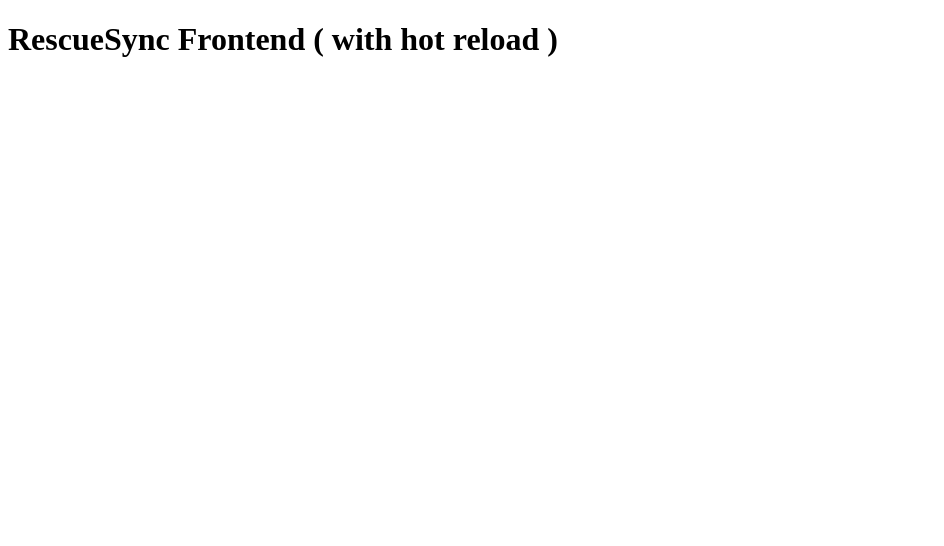
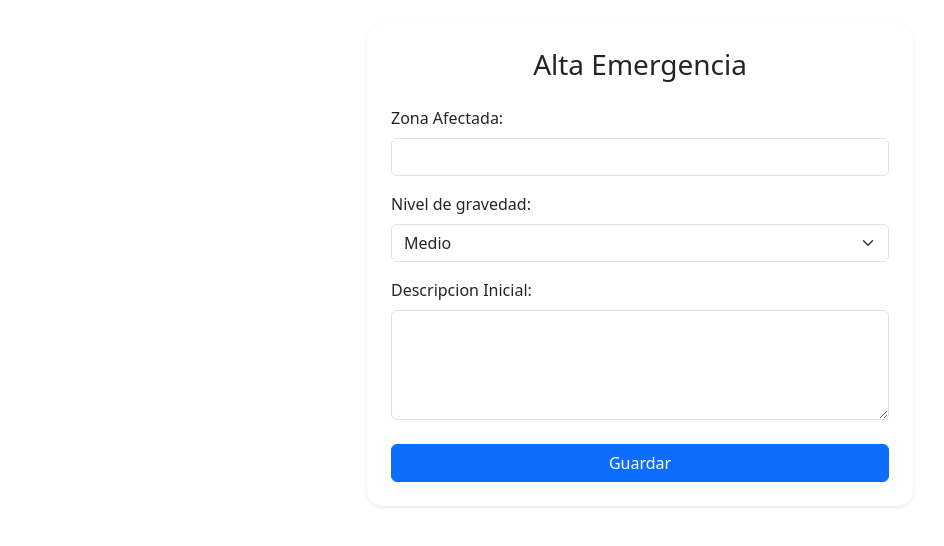
Before and after one commit to Miguel-Alejandro-Castillo/RescueSyncApp, a React (Vite) app in the folder frontend/: page /emergencias/nueva in a window 1280 px wide. Shown: the top 546 px of the page, without its empty margins (0-944 px from the left). Built offline with nearby package versions, Linux system fonts and the light colour scheme.

Commit message:
Agregar enrutamiento y funcionalidad de creación de emergencias con integración de Bootstrap.

```diff
--- a/frontend/package.json
+++ b/frontend/package.json
@@ -9,6 +9,7 @@
     "preview": "vite preview"
   },
   "dependencies": {
+    "bootstrap": "^5.3.0",
     "axios": "^1.11.0",
     "react": "^19.1.1",
     "react-dom": "^19.1.1",
--- a/frontend/src/App.jsx
+++ b/frontend/src/App.jsx
@@ -1,5 +1,12 @@
 import React from "react";
+import AppRouter from "./router/AppRouter";
 
+
+function App() {
+  return <AppRouter />;
+}
+
+/*
 function App() {
   return (
     <div>
@@ -7,5 +14,6 @@ function App() {
     </div>
   );
 }
+*/
 
 export default App;
--- a/frontend/src/main.jsx
+++ b/frontend/src/main.jsx
@@ -1,6 +1,8 @@
 import React from "react";
 import ReactDOM from "react-dom/client";
 import App from "./App.jsx";
+import 'bootstrap/dist/css/bootstrap.min.css';
+import 'bootstrap/dist/js/bootstrap.bundle.min.js';
 
 ReactDOM.createRoot(document.getElementById("root")).render(
   <React.StrictMode>
--- /dev/null
+++ b/frontend/src/pages/AltaEmergencia.jsx
@@ -0,0 +1,82 @@
+import React, { useState } from 'react';
+import { crearEmergencia } from '../services/emergenciaService';
+
+const initialFormData = {
+    zonaAfectada: "",
+    nivelGravedad: "medio",
+    descripcionInicial: ""
+};
+const AltaEmergencia = () => {
+    const [formData, setFormData] = useState(initialFormData);
+
+    const handleChange = (e) => {
+        const { name, value } = e.target;
+        setFormData({
+            ...formData,
+            [name]: value
+        });
+    };
+
+    const handleSubmit = async (e) => {
+        e.preventDefault();
+        await crearEmergencia(formData);
+    };
+
+    return (
+        <div className="container mt-4">
+            <div className="row justify-content-center">
+                <div className="col-12 col-md-8 col-lg-6">
+                    <div className="card shadow-sm border-0 rounded-4">
+                        <div className="card-body p-4">
+                            <h1 className="h3 mb-4 text-center">Alta Emergencia</h1>
+                            <form onSubmit={handleSubmit}>
+                                <div className="mb-3">
+                                    <label className="form-label">Zona Afectada:</label>
+                                    <input
+                                        type="text"
+                                        className="form-control"
+                                        name="zonaAfectada"
+                                        value={formData.zonaAfectada}
+                                        onChange={handleChange}
+                                        required
+                                    />
+                                </div>
+                                <div className="mb-3">
+                                    <label className="form-label">Nivel de gravedad:</label>
+                                    <select
+                                        className="form-select"
+                                        name="nivelGravedad"
+                                        value={formData.nivelGravedad}
+                                        onChange={handleChange}
+                                        required
+                                    >
+                                        <option value="bajo">Bajo</option>
+                                        <option value="medio">Medio</option>
+                                        <option value="alto">Alto</option>
+                                        <option value="critico">Crítico</option>
+                                    </select>
+                                </div>
+                                <div className="mb-4">
+                                    <label className="form-label">Descripcion Inicial:</label>
+                                    <textarea
+                                        className="form-control"
+                                        name="descripcionInicial"
+                                        value={formData.descripcionInicial}
+                                        onChange={handleChange}
+                                        rows="4"
+                                        required
+                                    />
+                                </div>
+                                <div className="d-grid">
+                                    <button type="submit" className="btn btn-primary">Guardar</button>
+                                </div>
+                            </form>
+                        </div>
+                    </div>
+                </div>
+            </div>
+        </div>
+    );
+};
+
+export default AltaEmergencia;
--- /dev/null
+++ b/frontend/src/pages/Home.jsx
@@ -0,0 +1,10 @@
+import React from "react";
+function Home() {
+    return (
+        <div>
+            <h1>Welcome to RescueSync Home</h1>
+        </div>
+    );
+}
+
+export default Home;
--- /dev/null
+++ b/frontend/src/router/AppRouter.jsx
@@ -0,0 +1,33 @@
+import {
+    BrowserRouter,
+    Routes,
+    Route
+} from "react-router-dom";
+
+import Home from "../pages/Home";
+import AltaEmergencia from "../pages/AltaEmergencia";
+
+function AppRouter() {
+
+    return (
+        <BrowserRouter>
+
+            <Routes>
+
+                <Route
+                    path="/"
+                    element={<Home />}
+                />
+
+                <Route
+                    path="/emergencias/nueva"
+                    element={<AltaEmergencia />}
+                />
+
+            </Routes>
+
+        </BrowserRouter>
+    );
+}
+
+export default AppRouter;
--- /dev/null
+++ b/frontend/src/services/emergenciaService.js
@@ -0,0 +1,21 @@
+export async function crearEmergencia(
+    emergencia
+) {
+    console.log("Creating emergencia:", emergencia);
+    const response =
+        await fetch(
+            "http://localhost:3000/api/emergencias",
+            {
+                method: "POST",
+                headers: {
+                    "Content-Type":
+                        "application/json"
+                },
+                body: JSON.stringify(
+                    emergencia
+                )
+            }
+        );
+
+    return await response.json();
+}
```
